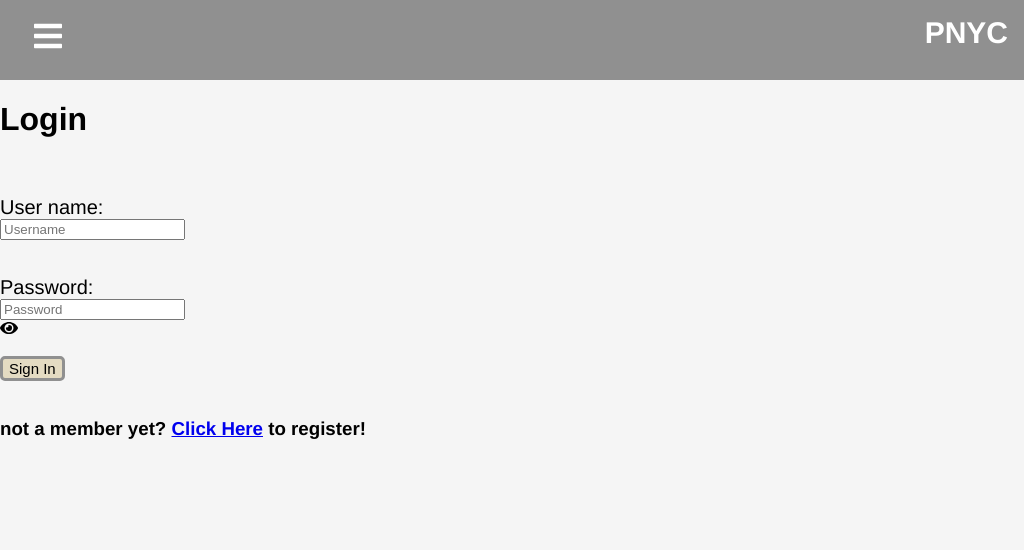
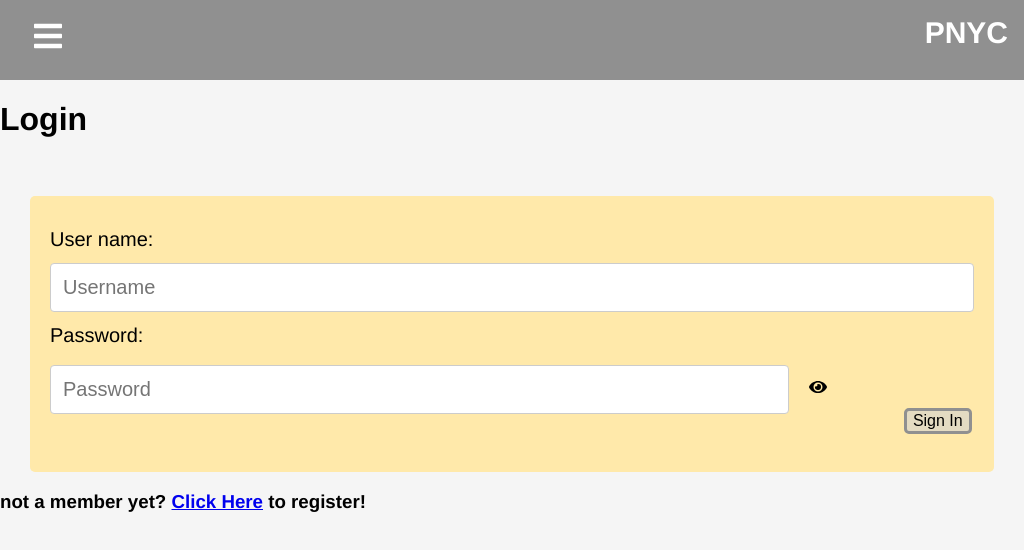
Before and after one commit to flitterio/PNYC-Client, a React (Create React App) app: page /sign-in in a window 1024 px wide. Shown: the top 550 px of the page. Built offline with nearby package versions, Linux system fonts and the light colour scheme; no server answers.

Commit message:
some edits

```diff
--- a/public/index.html
+++ b/public/index.html
@@ -19,7 +19,6 @@
       Notice the use of %PUBLIC_URL% in the tags above.
       It will be replaced with the URL of the `public` folder during the build.
       Only files inside the `public` folder can be referenced from the HTML.
-
       Unlike "/favicon.ico" or "favicon.ico", "%PUBLIC_URL%/favicon.ico" will
       work correctly both with client-side routing and a non-root public URL.
       Learn how to configure a non-root public URL by running `npm run build`.
@@ -32,10 +31,8 @@
     <!--
       This HTML file is a template.
       If you open it directly in the browser, you will see an empty page.
-
       You can add webfonts, meta tags, or analytics to this file.
       The build step will place the bundled scripts into the <body> tag.
-
       To begin the development, run `npm start` or `yarn start`.
       To create a production bundle, use `npm run build` or `yarn build`.
     -->
--- a/src/LandingPage/LandingPage.css
+++ b/src/LandingPage/LandingPage.css
@@ -14,7 +14,10 @@
 }
 
 @media all and (min-width: 800px){ /*fullscreen design*/
-.landing{
-    font-size: 20px;
+    .landing{
+        font-size: 20px;
+        margin: 15px 250px;
+    }
+
+
 }
-}
--- /dev/null
+++ b/src/Register/Register.css
@@ -0,0 +1,77 @@
+*{
+    box-sizing: border-box;
+}
+.Input {
+    width: 100%;
+    padding: 12px;
+    border: 1px solid #ccc;
+    border-radius: 4px;
+    resize: vertical;
+    font-size: 20px;
+  }
+  label {
+    padding: 12px 12px 12px 0;
+    display: inline-block;
+    font-size: 20px;
+  }
+  .container {
+    border-radius: 5px;
+    background-color: #ffe9aa;
+    padding: 20px;
+    margin: 0 250px;
+  }
+
+  .col-25 {
+    float: left;
+    width: 25%;
+    margin-top: 6px;
+  }
+
+  .col-75 {
+    float: left;
+    width: 75%;
+    margin-top: 6px;
+  }
+  .col-70 {
+    float: left;
+    width: 60%;
+    margin-top: 6px;
+  }
+  i {
+      float: left;
+      margin-top: 20px;
+      margin-left: 20px;
+      width: 10%;
+
+  }
+  .pass{
+    clear: both;
+  }
+
+  .submit {
+      margin-top: 30px;
+      font-size: 16px;
+  }
+
+
+
+  @media screen and (max-width: 1100px) { /*smaller screens */
+    .col-25, .col-75,  input[type=submit] {
+      width: 100%;
+      margin-top: 0;
+    }
+
+    .container{
+        margin: 0 30px;
+    }
+
+      .col-70{
+          width: 80%;
+      }
+    i{
+        width: 10%;
+    }
+    .submit{
+        text-align: center;
+    }
+  }
--- a/src/Register/Register.js
+++ b/src/Register/Register.js
@@ -3,7 +3,7 @@ import {Input, Button} from '../Utils/Utils';
 import AuthApiService from '../services/auth-api-service';
 import { FontAwesomeIcon } from "@fortawesome/react-fontawesome";
 import { faEye } from "@fortawesome/free-solid-svg-icons";
-//import './Register.css';
+import './Register.css';
 const eye = <FontAwesomeIcon icon={faEye} />;
 
 
```
